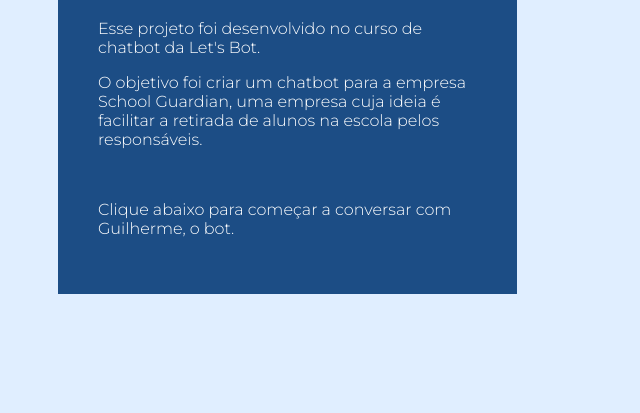
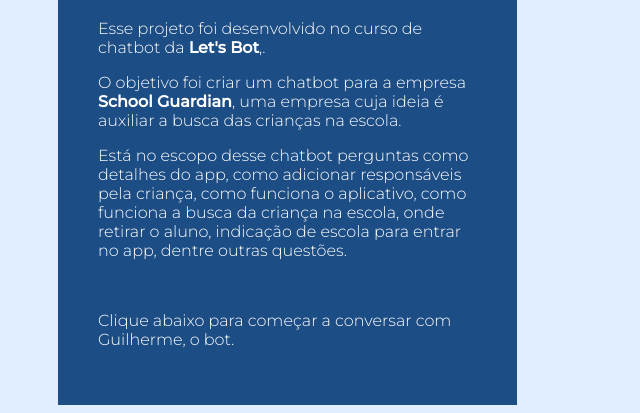
Before and after one commit to jiglay/schoolguardian, a plain HTML site: page index.html in a window 1280 px wide. Shown: the part 390-803 px from the top of the page, without its empty margins (0-640 px from the left). Drawn offline with nearby package versions, Linux system fonts and the light colour scheme.

Commit message:
adição de texto descritivo

```diff
--- a/index.html
+++ b/index.html
@@ -35,6 +35,14 @@
     p {
       font-weight: 300;
     }
+    a {
+      color: white;
+      text-decoration: none;
+      font-weight: bold;
+    }
+    a:hover {
+      color: #878fac;
+    }
     img {
       width: 8%;
       margin: 60px 100px 0 70px;
@@ -68,11 +76,20 @@
     />
     <div>
       <h1>Let's Bot + School Guardian</h1>
-      <p>Esse projeto foi desenvolvido no curso de chatbot da Let's Bot.</p>
       <p>
-        O objetivo foi criar um chatbot para a empresa School Guardian, uma
-        empresa cuja ideia é facilitar a retirada de alunos na escola pelos
-        responsáveis.
+        Esse projeto foi desenvolvido no curso de chatbot da
+        <a href="https://www.letsbot.com.br/">Let's Bot</a>,.
+      </p>
+      <p>
+        O objetivo foi criar um chatbot para a empresa
+        <a href="https://www.schoolguardian.app/">School Guardian</a>, uma
+        empresa cuja ideia é auxiliar a busca das crianças na escola.
+      </p>
+      <p>
+        Está no escopo desse chatbot perguntas como detalhes do app, como
+        adicionar responsáveis pela criança, como funciona o aplicativo, como
+        funciona a busca da criança na escola, onde retirar o aluno, indicação
+        de escola para entrar no app, dentre outras questões.
       </p>
       <br />
       <p>Clique abaixo para começar a conversar com Guilherme, o bot.</p>
```
